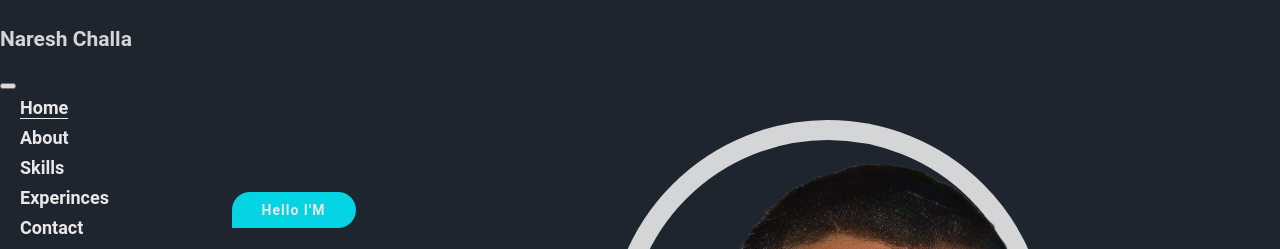
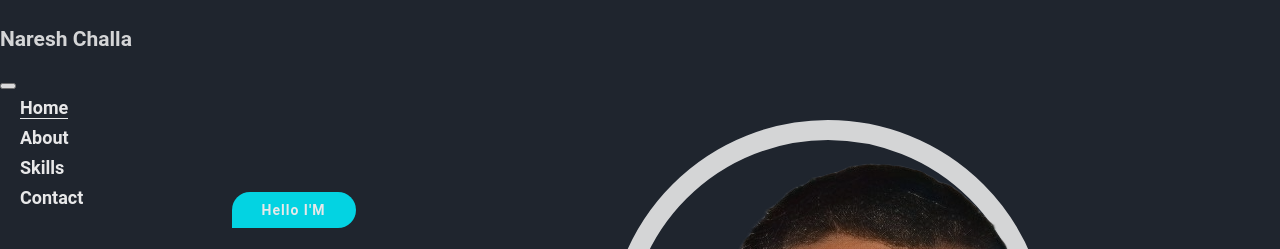
Before and after one commit to Naresh2219/Portofilo, a website: page index.html in a window 1280 px wide. Shown: the top 249 px of the page. Drawn offline with Linux system fonts and the light colour scheme.

Commit message:
Remove the "Experiences" section from the navigation bar.

```diff
--- a/index.html
+++ b/index.html
@@ -33,9 +33,6 @@
               </li>
               <li class="nav-item">
                 <a class="nav-link" href="#mh-skills">Skills</a>
-              </li>
-              <li class="nav-item">
-                <a class="nav-link" href="#mh-experince">Experinces</a>
               </li>
               <li class="nav-item">
                 <a class="nav-link" href="#mh-contact">Contact</a>
```
